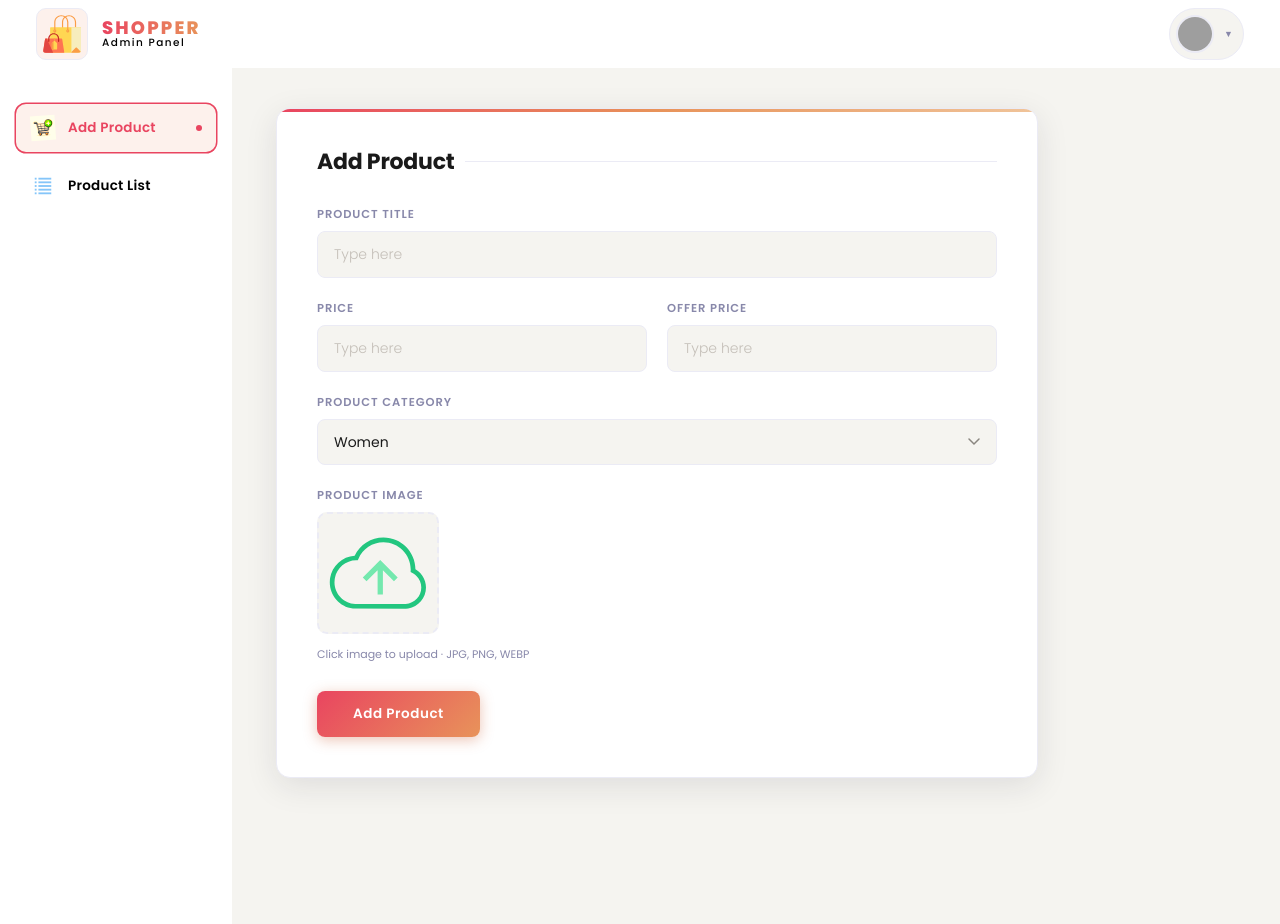
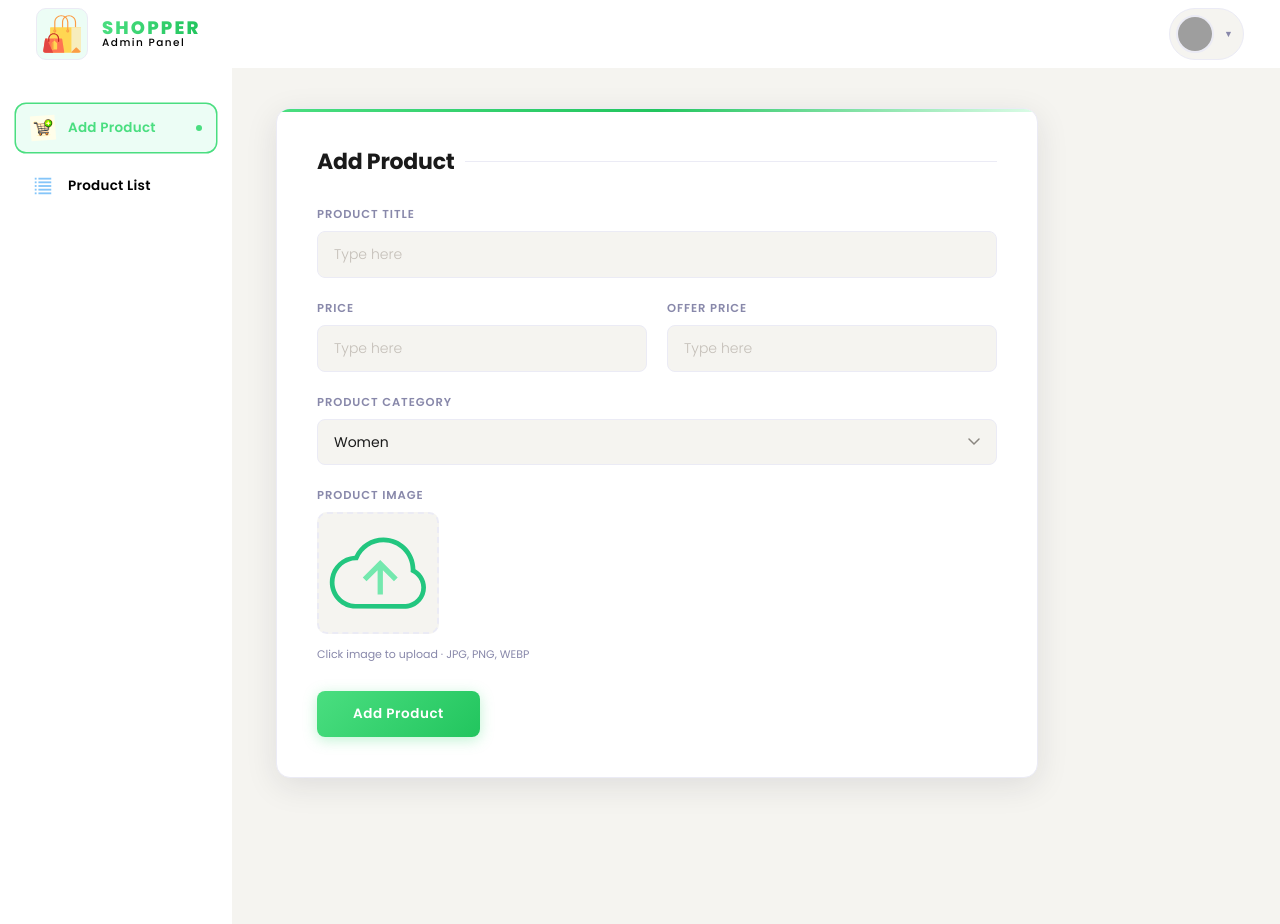
Before and after one commit to ericbizimana111-bit/E-commerce-website-clothes-, a React (Vite) app in the folder admin/: page /addproduct in a window 1280 px wide. Built offline with nearby package versions, Linux system fonts and the light colour scheme; grey boxes are pictures that could not be loaded.

Commit message:
second commit

```diff
--- a/admin/src/App.jsx
+++ b/admin/src/App.jsx
@@ -28,7 +28,7 @@ const App = () => {
                   color: "black",
                   border: "2px solid violet",
                   boxShadow: "0px 4px 10px violet",
-                    background: "linear-gradient(90deg, var(--accent) 0%, var(--accent-mid) 100%)",
+                  background: "linear-gradient(90deg, var(--accent) 0%, var(--accent-mid) 100%)",
                 }}>
                 <div
                   style={{
@@ -63,7 +63,7 @@ const App = () => {
                       marginTop: "70px",
                       padding: "50px",
 
-                      color:"white"
+                      color: "white"
                     }}>
                     <h2>Welcome To Admin Panel</h2>
                   </div>
--- a/admin/src/Components/AddProduct/AddProduct.css
+++ b/admin/src/Components/AddProduct/AddProduct.css
@@ -2,25 +2,26 @@
 
 /* ── Design tokens ── */
 :root {
-  --bg:           #f5f4f0;
-  --surface:      #ffffff;
-  --border:       #e8e4dc;
+  --bg: #f5f4f0;
+  --surface: #ffffff;
+  --border: #e8e4dc;
   --text-primary: #1a1a1a;
-  --text-muted:   #8a8680;
-  --accent:       #c8572a;
-  --accent-light: #fdf1ec;
-  --accent-mid:   #e8935a;
-  --shadow-sm:    0 1px 3px rgba(0,0,0,.06);
-  --shadow-md:    0 4px 20px rgba(0,0,0,.08);
-  --shadow-lg:    0 8px 32px rgba(0,0,0,.12);
-  --radius:       12px;
-  --transition:   .22s cubic-bezier(.4,0,.2,1);
+  --text-muted: #8a8680;
+  --accent: #4ade80;
+  --accent-light: #ecfdf5;
+  --accent-mid: #22c55e;
+  --shadow-sm: 0 1px 3px rgba(0, 0, 0, .06);
+  --shadow-md: 0 4px 20px rgba(0, 0, 0, .08);
+  --shadow-lg: 0 8px 32px rgba(0, 0, 0, .12);
+  --radius: 12px;
+  --transition: .22s cubic-bezier(.4, 0, .2, 1);
 }
 
 /* ── Page wrapper — fills remaining space beside sidebar ── */
 .add-product {
   flex: 1;
-  min-height: calc(100vh - 68px); /* subtract navbar height */
+  min-height: calc(100vh - 68px);
+  /* subtract navbar height */
   padding: 40px 44px;
   background: var(--bg);
   font-family: 'Poppins', sans-serif;
@@ -29,8 +30,15 @@
 }
 
 @keyframes pageFade {
-  from { opacity: 0; transform: translateY(10px); }
-  to   { opacity: 1; transform: translateY(0); }
+  from {
+    opacity: 0;
+    transform: translateY(10px);
+  }
+
+  to {
+    opacity: 1;
+    transform: translateY(0);
+  }
 }
 
 /* ── Card container ── */
@@ -49,9 +57,11 @@
 .add-product-card::before {
   content: '';
   position: absolute;
-  top: 0; left: 0; right: 0;
+  top: 0;
+  left: 0;
+  right: 0;
   height: 3px;
-  background: linear-gradient(90deg, var(--accent) 0%, var(--accent-mid) 50%, #f0c49a 100%);
+  background: linear-gradient(90deg, var(--accent) 0%, var(--accent-mid) 50%, #dcfce7 100%);
 }
 
 /* ── Page heading ── */
@@ -111,8 +121,8 @@
   outline: none;
   transition:
     border-color var(--transition),
-    background   var(--transition),
-    box-shadow   var(--transition);
+    background var(--transition),
+    box-shadow var(--transition);
   width: 100%;
   box-sizing: border-box;
 }
@@ -126,7 +136,7 @@
 .addproduct-itemfield input:focus {
   border-color: var(--accent);
   background: var(--surface);
-  box-shadow: 0 0 0 3px rgba(200,87,42,.1);
+  box-shadow: 0 0 0 3px rgba(74, 222, 128, .1);
 }
 
 .addproduct-itemfield input:hover:not(:focus) {
@@ -172,7 +182,7 @@
 .add-product-selector:focus {
   border-color: var(--accent);
   background-color: var(--surface);
-  box-shadow: 0 0 0 3px rgba(200,87,42,.1);
+  box-shadow: 0 0 0 3px rgba(74, 222, 128, .1);
 }
 
 .add-product-selector:hover:not(:focus) {
@@ -196,15 +206,15 @@
   padding: 4px;
   transition:
     border-color var(--transition),
-    transform    var(--transition),
-    box-shadow   var(--transition);
+    transform var(--transition),
+    box-shadow var(--transition);
   display: block;
 }
 
 .addproduct-thumbnail-img:hover {
   border-color: var(--accent);
   transform: scale(1.04);
-  box-shadow: 0 4px 16px rgba(200,87,42,.18);
+  box-shadow: 0 4px 16px rgba(74, 222, 128, .18);
 }
 
 /* Upload helper text */
@@ -231,25 +241,24 @@
   position: relative;
   overflow: hidden;
   transition:
-    transform    var(--transition),
-    box-shadow   var(--transition),
-    filter       var(--transition);
-  box-shadow: 0 3px 14px rgba(200,87,42,.35);
+    transform var(--transition),
+    box-shadow var(--transition),
+    filter var(--transition);
+  box-shadow: 0 3px 14px rgba(74, 222, 128, .35);
 }
 
 /* Shimmer sweep on hover */
 .addproduct-btn::after {
   content: '';
   position: absolute;
-  top: 0; left: -75%;
+  top: 0;
+  left: -75%;
   width: 50%;
   height: 100%;
-  background: linear-gradient(
-    120deg,
-    transparent 0%,
-    rgba(255,255,255,.28) 50%,
-    transparent 100%
-  );
+  background: linear-gradient(120deg,
+      transparent 0%,
+      rgba(255, 255, 255, .28) 50%,
+      transparent 100%);
   transform: skewX(-20deg);
   transition: left .55s ease;
 }
@@ -260,13 +269,13 @@
 
 .addproduct-btn:hover {
   transform: translateY(-2px);
-  box-shadow: 0 6px 22px rgba(200,87,42,.45);
+  box-shadow: 0 6px 22px rgba(74, 222, 128, .45);
   filter: brightness(1.05);
 }
 
 .addproduct-btn:active {
   transform: translateY(0px) scale(.98);
-  box-shadow: 0 2px 8px rgba(200,87,42,.3);
+  box-shadow: 0 2px 8px rgba(74, 222, 128, .3);
 }
 
 /* ── Responsive ── */
--- a/admin/src/Components/ListProduct/ListProduct.css
+++ b/admin/src/Components/ListProduct/ListProduct.css
@@ -2,17 +2,17 @@
 
 :root {
     --primary: #1a1a2e;
-    --accent: #e94560;
-    --accent-soft: #fff0f3;
-    --gold: #c9a84c;
+    --accent: #4ade80;
+    --accent-soft: #ecfdf5;
+    --gold: #86efac;
     --surface: #ffffff;
     --surface-2: #f8f8fc;
     --border: #ebebf5;
     --text-main: #1a1a2e;
     --text-muted: #8888aa;
-    --shadow-sm: 0 2px 8px rgba(26,26,46,0.06);
-    --shadow-md: 0 8px 32px rgba(26,26,46,0.10);
-    --shadow-lg: 0 16px 48px rgba(26,26,46,0.14);
+    --shadow-sm: 0 2px 8px rgba(26, 26, 46, 0.06);
+    --shadow-md: 0 8px 32px rgba(26, 26, 46, 0.10);
+    --shadow-lg: 0 16px 48px rgba(26, 26, 46, 0.14);
     --radius: 14px;
     --radius-sm: 8px;
 }
@@ -30,7 +30,7 @@
     background: var(--surface);
     box-shadow: var(--shadow-md);
     border: 1px solid var(--border);
-     font-family:'Poppins';
+    font-family: 'Poppins';
     box-sizing: border-box;
     position: relative;
     overflow: hidden;
@@ -40,7 +40,9 @@
 .list-product::before {
     content: '';
     position: absolute;
-    top: 0; left: 0; right: 0;
+    top: 0;
+    left: 0;
+    right: 0;
     height: 3px;
     background: linear-gradient(90deg, var(--accent), var(--gold));
     border-radius: var(--radius) var(--radius) 0 0;
@@ -53,7 +55,7 @@
     gap: 12px;
     width: 100%;
     padding: 0 16px 14px;
-   color: rgb(35, 33, 33);
+    color: rgb(35, 33, 33);
     font-size: 13px;
     font-weight: 600;
     letter-spacing: 0.10em;
@@ -64,8 +66,8 @@
 }
 
 /* ── Title spacing ── */
-.listproduct-format-main > *:nth-child(2),
-.listproduct-format > *:nth-child(2) {
+.listproduct-format-main>*:nth-child(2),
+.listproduct-format>*:nth-child(2) {
     padding-left: 18px;
     padding-right: 18px;
 }
@@ -109,7 +111,7 @@
 
 /* ── Product name ── */
 .listproduct-format p:nth-child(2) {
-    font-family:'Poppins';
+    font-family: 'Poppins';
     font-weight: 600;
     font-size: 14px;
     color: var(--text-main);
@@ -194,8 +196,10 @@
 /* ── Delete confirmation overlay ── */
 .delete-overlay {
     position: fixed;
-    top: 0; left: 0;
-    width: 100%; height: 100%;
+    top: 0;
+    left: 0;
+    width: 100%;
+    height: 100%;
     background: rgba(26, 26, 46, 0.45);
     backdrop-filter: blur(4px);
     display: flex;
@@ -206,8 +210,13 @@
 }
 
 @keyframes fadeIn {
-    from { opacity: 0; }
-    to   { opacity: 1; }
+    from {
+        opacity: 0;
+    }
+
+    to {
+        opacity: 1;
+    }
 }
 
 .delete-card {
@@ -226,14 +235,23 @@
 .delete-card::before {
     content: '';
     position: absolute;
-    top: 0; left: 0; right: 0;
+    top: 0;
+    left: 0;
+    right: 0;
     height: 3px;
     background: linear-gradient(90deg, var(--accent), var(--gold));
 }
 
 @keyframes slideUp {
-    from { opacity: 0; transform: translateY(24px) scale(0.96); }
-    to   { opacity: 1; transform: translateY(0) scale(1); }
+    from {
+        opacity: 0;
+        transform: translateY(24px) scale(0.96);
+    }
+
+    to {
+        opacity: 1;
+        transform: translateY(0) scale(1);
+    }
 }
 
 .delete-card h3 {
@@ -265,18 +283,18 @@
     padding: 11px 24px;
     cursor: pointer;
     border-radius: var(--radius-sm);
-    font-family:'Poppins';
+    font-family: 'Poppins';
     font-size: 14px;
     font-weight: 600;
     letter-spacing: 0.02em;
     transition: background 0.18s ease, transform 0.15s ease, box-shadow 0.18s ease;
-    box-shadow: 0 4px 14px rgba(233, 69, 96, 0.3);
+    box-shadow: 0 4px 14px rgba(74, 222, 128, 0.3);
 }
 
 .confirm-btn:hover {
-    background: #d63150;
+    background: #22c55e;
     transform: translateY(-0.5px);
-    box-shadow: 0 3px 12px rgba(233, 69, 96, 0.4);
+    box-shadow: 0 3px 12px rgba(74, 222, 128, 0.4);
 }
 
 .cancel-btn {
@@ -286,7 +304,7 @@
     padding: 11px 24px;
     cursor: pointer;
     border-radius: var(--radius-sm);
-     font-family:'Poppins';
+    font-family: 'Poppins';
     font-size: 14px;
     font-weight: 600;
     letter-spacing: 0.02em;
@@ -323,6 +341,7 @@
 }
 
 @media (max-width: 600px) {
+
     .listproduct-format-main,
     .listproduct-format {
         grid-template-columns: 56px 1fr 1fr 28px;
@@ -330,10 +349,10 @@
     }
 
     /* Hide category & old price on very small screens */
-    .listproduct-format-main > *:nth-child(3),
-    .listproduct-format-main > *:nth-child(5),
-    .listproduct-format > *:nth-child(3),
-    .listproduct-format > *:nth-child(5) {
+    .listproduct-format-main>*:nth-child(3),
+    .listproduct-format-main>*:nth-child(5),
+    .listproduct-format>*:nth-child(3),
+    .listproduct-format>*:nth-child(5) {
         display: none;
     }
 
--- a/admin/src/Components/Navbar/Navbar.css
+++ b/admin/src/Components/Navbar/Navbar.css
@@ -7,9 +7,9 @@
   --border: #e8e4dc;
   --text-primary: #1a1a1a;
   --text-muted: #8a8680;
-  --accent: #c8572a;
-  --accent-light: #fdf1ec;
-  --accent-mid: #e8935a;
+  --accent: #4ade80;
+  --accent-light: #ecfdf5;
+  --accent-mid: #22c55e;
   --shadow-sm: 0 1px 3px rgba(0, 0, 0, .06);
   --shadow-md: 0 4px 20px rgba(0, 0, 0, .08);
   --transition: .22s cubic-bezier(.4, 0, .2, 1);
@@ -71,7 +71,7 @@
 
 .nav-left .logo:hover {
   transform: rotate(-6deg) scale(1.08);
-  box-shadow: 0 4px 14px rgba(200, 87, 42, .2);
+  box-shadow: 0 4px 14px rgba(74, 222, 128, .2);
 }
 
   /* Brand text block */
@@ -129,10 +129,9 @@
   .nav-right:hover {
     background: var(--accent-light);
     border-color: var(--accent-mid);
-  box-shadow: 0 2px 12px rgba(200, 87, 42, .12);
+    box-shadow: 0 2px 12px rgba(74, 222, 128, .12);
   }
 
-/* Profile avatar */
   .nav-right .profile {
     width: 34px;
     height: 34px;
--- a/admin/src/Components/Navbar/Navbar.jsx
+++ b/admin/src/Components/Navbar/Navbar.jsx
@@ -7,6 +7,7 @@ import navProfile from "../../assets/men (12).jpg";
 
 const Navbar = () => {
   return (
+
     <div className="navbar">
       <div className="nav-left">
         <img src={navlogo} alt="logo" className="logo" />
--- a/admin/src/Components/Sidebar/Sidebar.css
+++ b/admin/src/Components/Sidebar/Sidebar.css
@@ -2,18 +2,18 @@
 
 /* ── Design tokens (mirrors ListProduct.css) ── */
 :root {
-  --bg:           #f5f4f0;
-  --surface:      #ffffff;
-  --border:       #e8e4dc;
+  --bg: #f5f4f0;
+  --surface: #ffffff;
+  --border: #e8e4dc;
   --text-primary: #1a1a1a;
-  --text-muted:   #8a8680;
-  --accent:       #c8572a;
-  --accent-light: #fdf1ec;
-  --accent-mid:   #e8935a;
-  --shadow-sm:    0 1px 3px rgba(0,0,0,.06);
-  --shadow-md:    0 4px 20px rgba(0,0,0,.08);
-  --radius:       12px;
-  --transition:   .22s cubic-bezier(.4,0,.2,1);
+  --text-muted: #8a8680;
+  --accent: #4ade80;
+  --accent-light: #ecfdf5;
+  --accent-mid: #22c55e;
+  --shadow-sm: 0 1px 3px rgba(0, 0, 0, .06);
+  --shadow-md: 0 4px 20px rgba(0, 0, 0, .08);
+  --radius: 12px;
+  --transition: .22s cubic-bezier(.4, 0, .2, 1);
 }
 
 /* ── Sidebar shell ── */
@@ -35,14 +35,14 @@
 .sidebar::before {
   content: '';
   position: absolute;
-  top: 0; left: 0; bottom: 0;
+  top: 0;
+  left: 0;
+  bottom: 0;
 
-  background: linear-gradient(
-    180deg,
-    var(--accent)     0%,
-    var(--accent-mid) 50%,
-    #f0c49a           100%
-  );
+  background: linear-gradient(180deg,
+      var(--accent) 0%,
+      var(--accent-mid) 50%,
+      #dcfce7 100%);
 }
 
 /* Brand label at the top */
@@ -69,9 +69,9 @@
   position: relative;
   overflow: hidden;
   transition:
-    background   var(--transition),
-    box-shadow   var(--transition),
-    transform    var(--transition);
+    background var(--transition),
+    box-shadow var(--transition),
+    transform var(--transition);
   margin-top: 4px;
 }
 
@@ -165,16 +165,28 @@ a.active .sidebar-item p {
   animation: slideIn .3s ease both;
 }
 
-.sidebar-item:nth-child(1) { animation-delay: .05s; }
-.sidebar-item:nth-child(2) { animation-delay: .12s; }
-.sidebar-item:nth-child(3) { animation-delay: .19s; }
-.sidebar-item:nth-child(4) { animation-delay: .26s; }
+.sidebar-item:nth-child(1) {
+  animation-delay: .05s;
+}
+
+.sidebar-item:nth-child(2) {
+  animation-delay: .12s;
+}
+
+.sidebar-item:nth-child(3) {
+  animation-delay: .19s;
+}
+
+.sidebar-item:nth-child(4) {
+  animation-delay: .26s;
+}
 
 @keyframes slideIn {
   from {
     opacity: 0;
     transform: translateX(-18px);
   }
+
   to {
     opacity: 1;
     transform: translateX(0);
@@ -221,8 +233,8 @@ a.active .sidebar-item p {
     top: 50%;
     transform: translateY(-50%);
     background: var(--text-primary);
-    color: rgb(224, 19, 210);
-     font-family: 'Poppins';
+    color: rgb(74, 222, 128);
+    font-family: 'Poppins';
     font-size: 12px;
     font-weight: 500;
     padding: 5px 10px;
```
Lines whose indentation alone changed are shown as unchanged.
